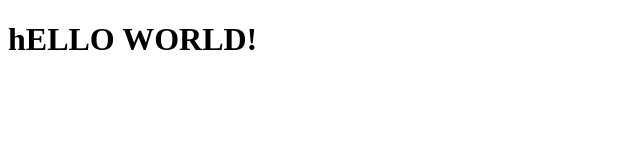
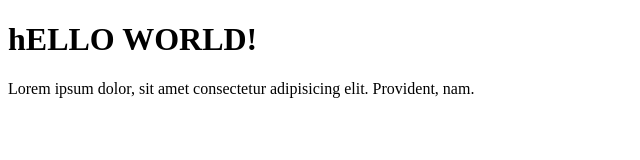
Before and after one commit to malejandror3232/clase10, a plain HTML site: page index.html in a window 1280 px wide. Shown: the whole page, without its empty margins (0-640 px from the left). Drawn offline with Linux system fonts and the light colour scheme.

Commit message:
some stuff

```diff
--- a/index.html
+++ b/index.html
@@ -8,6 +8,7 @@
 </head>
 <body>
     <h1>hELLO WORLD!</h1>
+    <p>Lorem ipsum dolor, sit amet consectetur adipisicing elit. Provident, nam.</p>
 
 </body>
 </html>
```
